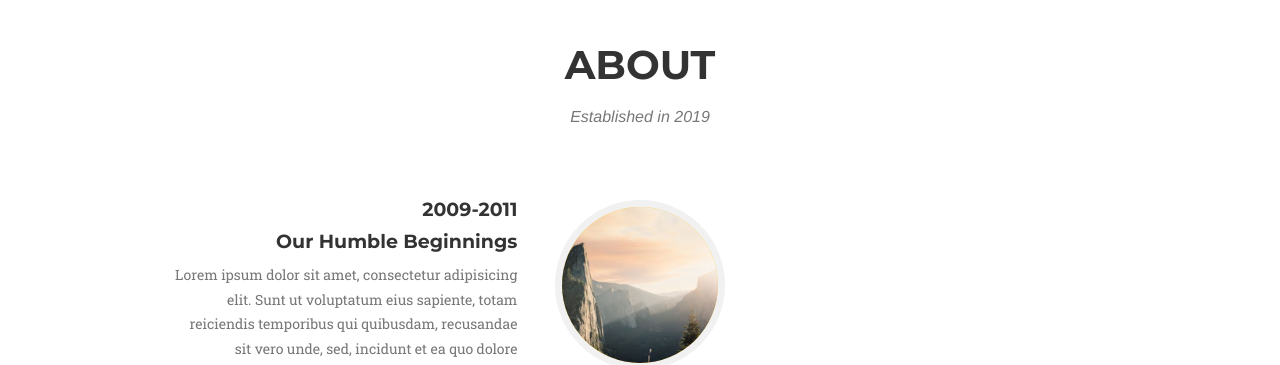
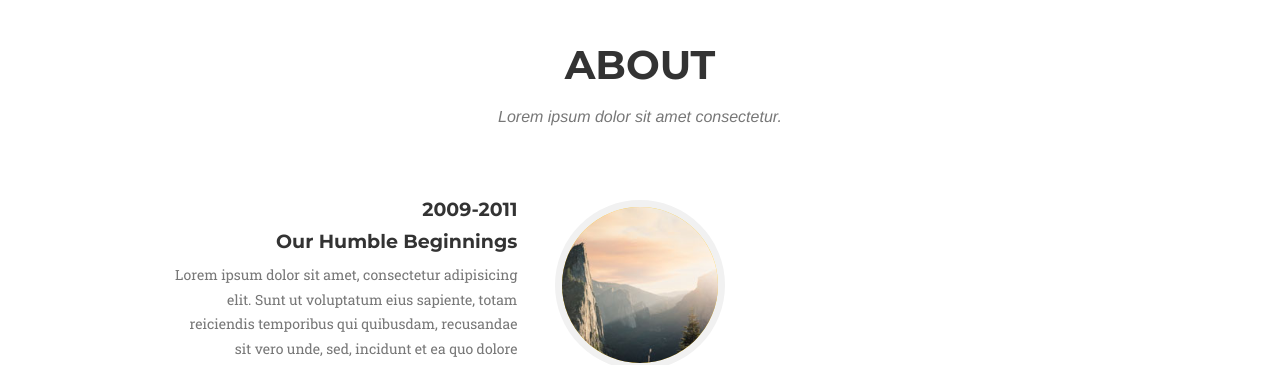
Before and after one commit to finaldesignsandbranding/-, a Jekyll site: the page built from index.html, in a window 1280 px wide and 900 px high, scrolled down 2661 px. Shown: the part 152-517 px from the top of the window. Built offline with Jekyll 4.4.1, drawn with Linux system fonts in a browser that asks for light colours; some web fonts are replaced.

Commit message:
Update about.html

```diff
--- a/_includes/about.html
+++ b/_includes/about.html
@@ -4,7 +4,7 @@
             <div class="row">
                 <div class="col-lg-12 text-center">
                     <h2 class="section-heading">About</h2>
-                    <h3 class="section-subheading text-muted">Established in 2019</h3>
+                    <h3 class="section-subheading text-muted">Lorem ipsum dolor sit amet consectetur.</h3>
                 </div>
             </div>
             <div class="row">
```
